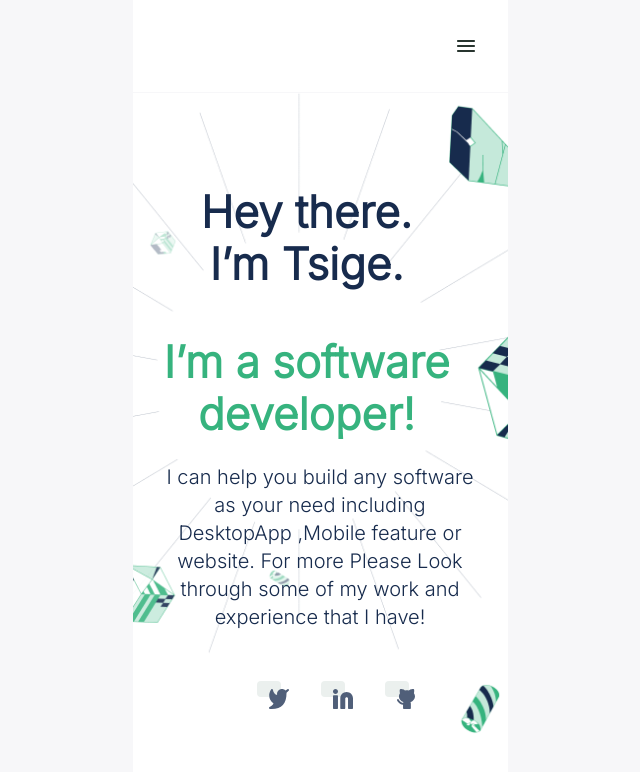
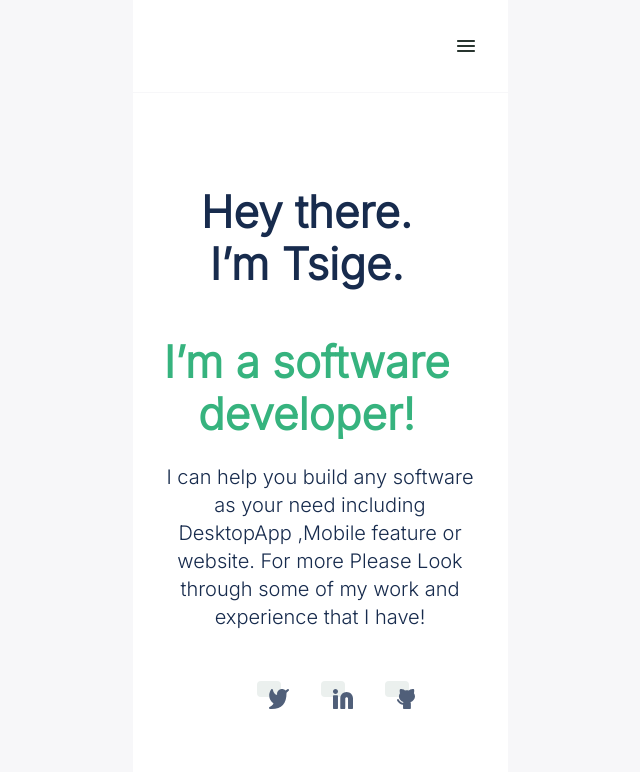
Before and after one commit to tsigewossne/portifolio, a website: page index.html in a window 1280 px wide. Shown: the top 772 px of the page, without its empty margins (320-960 px from the left). Drawn offline with Linux system fonts and the light colour scheme.

Commit message:
modified css based on linters check result

```diff
--- a/styles.css
+++ b/styles.css
@@ -57,10 +57,6 @@ section {
   left: calc(50% - (187.5px));
   overflow: hidden;
   background: #fff;
-  background-image: url(images/background.png);
-  background-repeat: no-repeat;
-  background-position-x: 0;
-  background-position-y: 100%;
 }
 
 .container {
```
